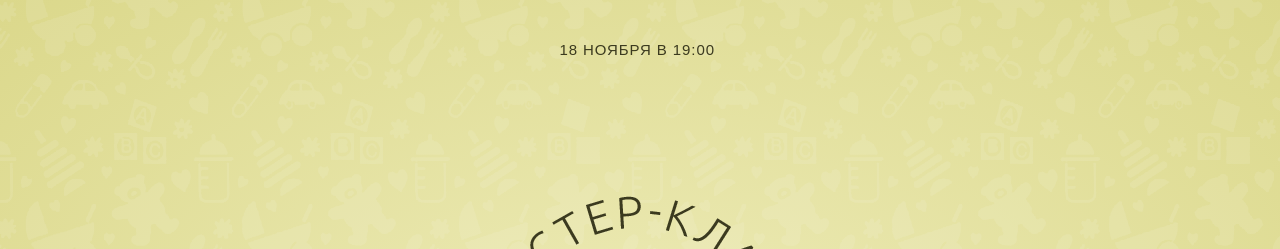
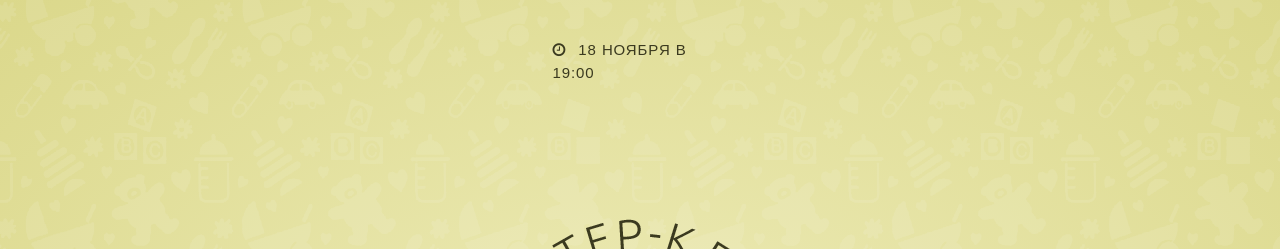
Before and after one commit to rawwar999/rawwar999.github.io, a plain HTML site: page build/index.html in a window 1280 px wide. Shown: the top 249 px of the page. Drawn offline with Linux system fonts and the light colour scheme.

Commit message:
Update index.html

```diff
--- a/build/index.html
+++ b/build/index.html
@@ -5,6 +5,7 @@
   <title>Title</title>
   <link rel="stylesheet" href="css/style.min.css">
   <script src="js/jquery-3.3.1.min.js"></script>
+  <link rel="stylesheet" href="font-awesome/css/font-awesome.min.css">
   <script src="js/wow.min.js"></script>
   <script>
     new WOW().init();
```
